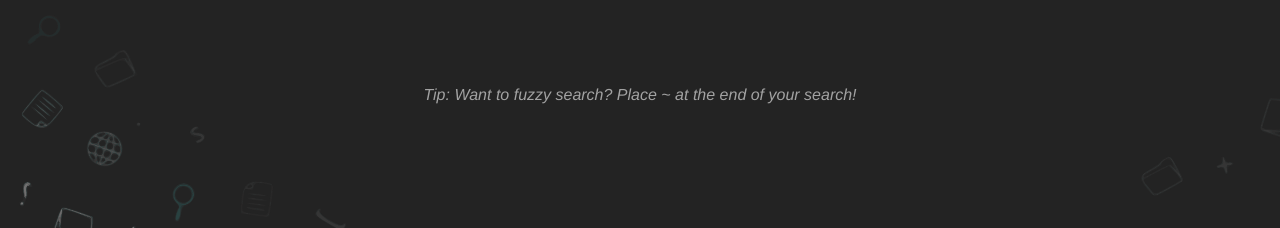
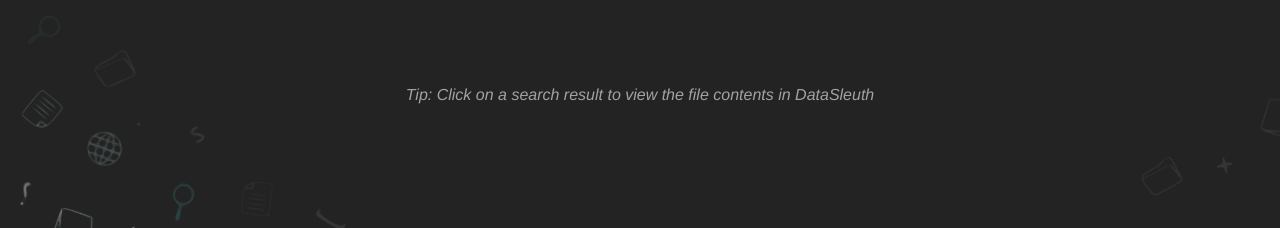
Before and after one commit to COS301-SE-2021/Custom-Data-Source-Search, a Vue app in the folder packages/client/: page /#/ in a window 1280 px wide. Shown: the part 408-636 px from the top of the page. Built offline with nearby package versions, Linux system fonts and the light colour scheme.

Commit message:
Fixed security hotspot
Math.random security hotspot was fixed by using lodash to shuffle the array and then output the first element of the array

```diff
--- a/packages/client/package.json
+++ b/packages/client/package.json
@@ -27,6 +27,7 @@
     "hmac": "^1.0.1",
     "joi": "^17.4.0",
     "js-sha512": "^0.8.0",
+    "lodash": "^4.17.21",
     "otplib": "^12.0.1",
     "pbkdf2": "^3.1.2",
     "primeicons": "^4.1.0",
--- a/packages/client/src/components/datasources/folder/AddFolderDatasource.vue
+++ b/packages/client/src/components/datasources/folder/AddFolderDatasource.vue
@@ -122,8 +122,9 @@
 
     submitSelectedFolders() {
       if(this.selectedFolders.length!==0){
-        for (let i = 0; i < this.selectedFolders.length; i++) {
-          let respObject = {"path": this.selectedFolders[i], "tag1": this.tag1, "tag2": this.tag2};
+        let i;
+        for (i of this.selectedFolders) {
+          let respObject = {"path": i, "tag1": this.tag1, "tag2": this.tag2};
           const url = `http://${this.$store.getters.getBackendLinkViaName(this.backend)}/folderdatasources`;
           axios
               .post(url, respObject)
--- a/packages/client/src/views/Welcome.vue
+++ b/packages/client/src/views/Welcome.vue
@@ -24,7 +24,7 @@
       />
       <add-user-card/>
     </div>
-    <span id="tips-span">Tip: {{tips[randomId]}}</span>
+    <span id="tips-span">Tip: {{tips[0]}}</span>
     <delete-user-are-you-sure
         :show="displayDeleteCheck"
         :user="selectedUser"
@@ -60,6 +60,7 @@
 import SignIn from "../components/popups/SignIn";
 import ReEnterMasterPassword from "../components/popups/ReEnterMasterPassword";
 import {mapGetters} from "vuex";
+import _ from 'lodash';
 
 export default {
   name: "Welcome",
@@ -105,7 +106,7 @@
 
   mounted () {
     this.isSignedIn = this.$store.getters.getSignedIn;
-    this.randomId = this.getRandomNumber(0, this.tips.length-1);
+    this.shuffleArray();
   },
 
   methods: {
@@ -156,8 +157,8 @@
      * @param max - maximum number that can be generated
      * @returns {number} - returns a random number between the min and max parameters
      */
-    getRandomNumber(min,max){
-      return Math.floor(Math.random()*(max-min+1)+min);
+    shuffleArray(){
+      this.tips = _.shuffle(this.tips)
     },
   }
 }
```
Also changed, not shown: 1 other file (tests, documents, lock files or other folders).
